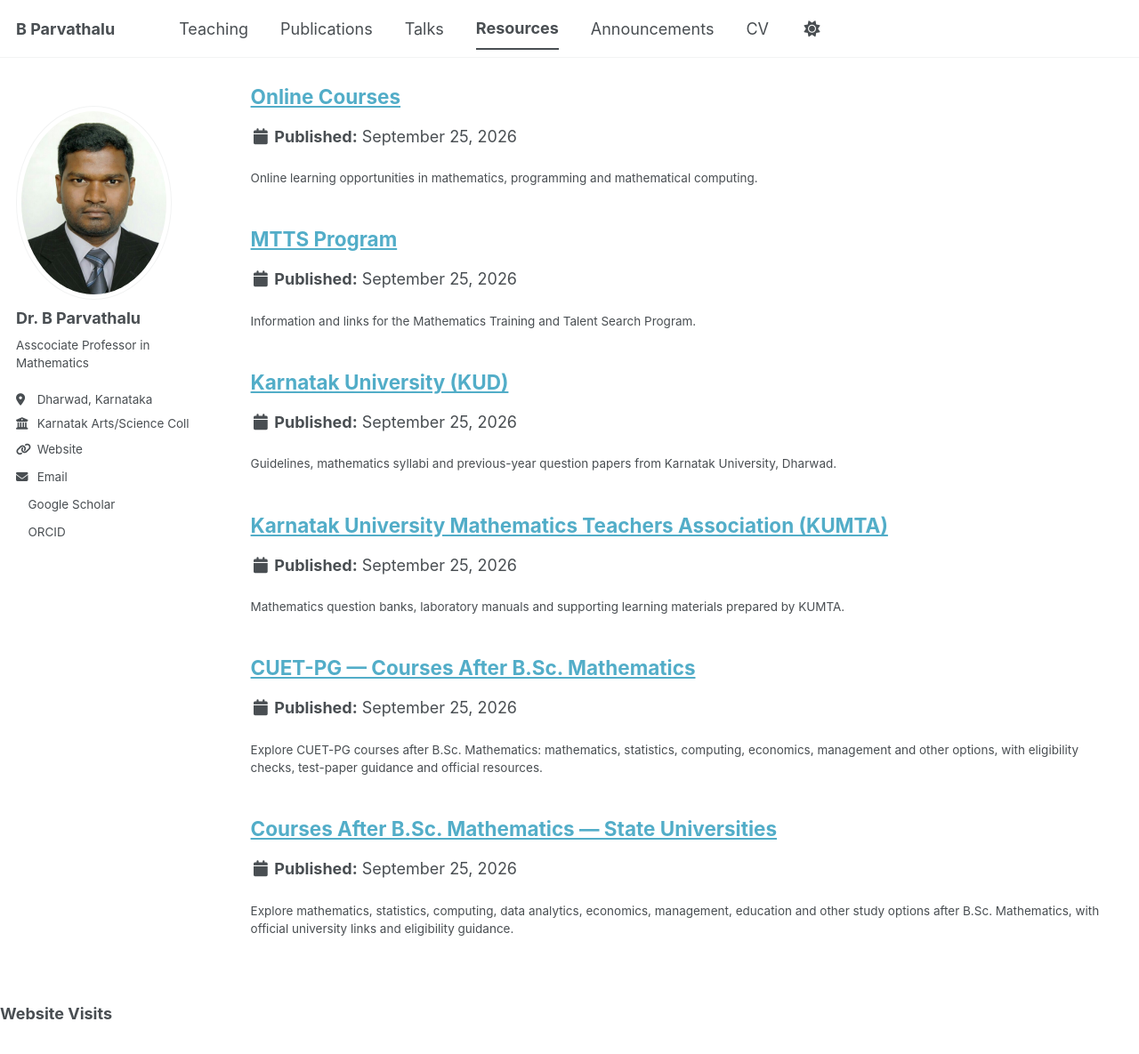
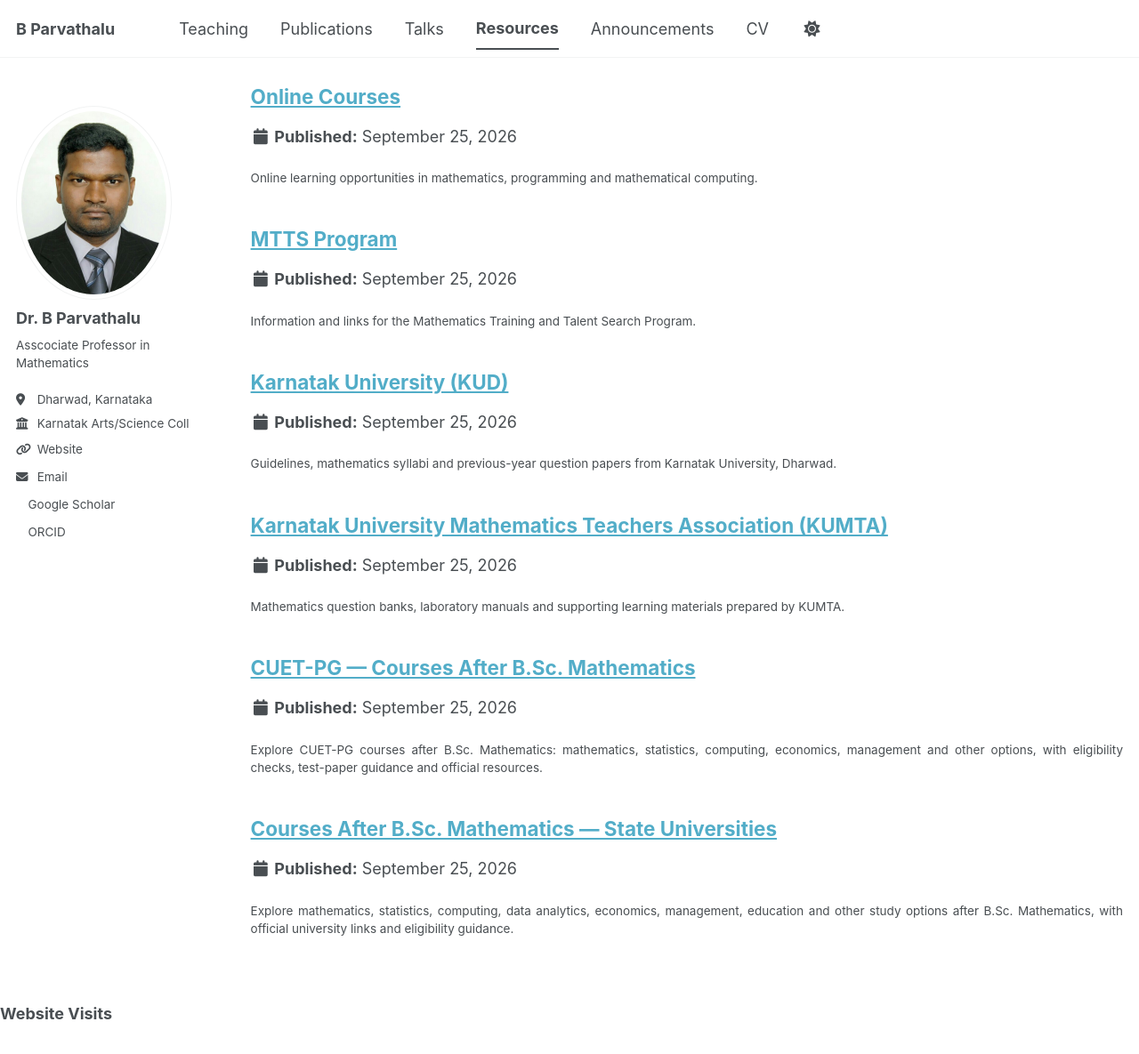
Before and after one commit to drbp-kcd/drbp-kcd.github.io, a Jekyll site: the page built from _pages/resources.html, in a window 1280 px wide and 1400 px high, scrolled down 240 px. Shown: the top 1185 px of the window at 89% size. Built offline with Jekyll 4.4.1, drawn with Linux system fonts in a browser that asks for light colours; a style sheet for code colours, icons or effects is not loaded.

Commit message:
Update main.scss

```diff
--- a/assets/css/main.scss
+++ b/assets/css/main.scss
@@ -37,3 +37,6 @@
     "layout/sidebar",
     "layout/json_cv"
 ;
+.archive__item-excerpt {
+  text-align: justify;
+}
```
